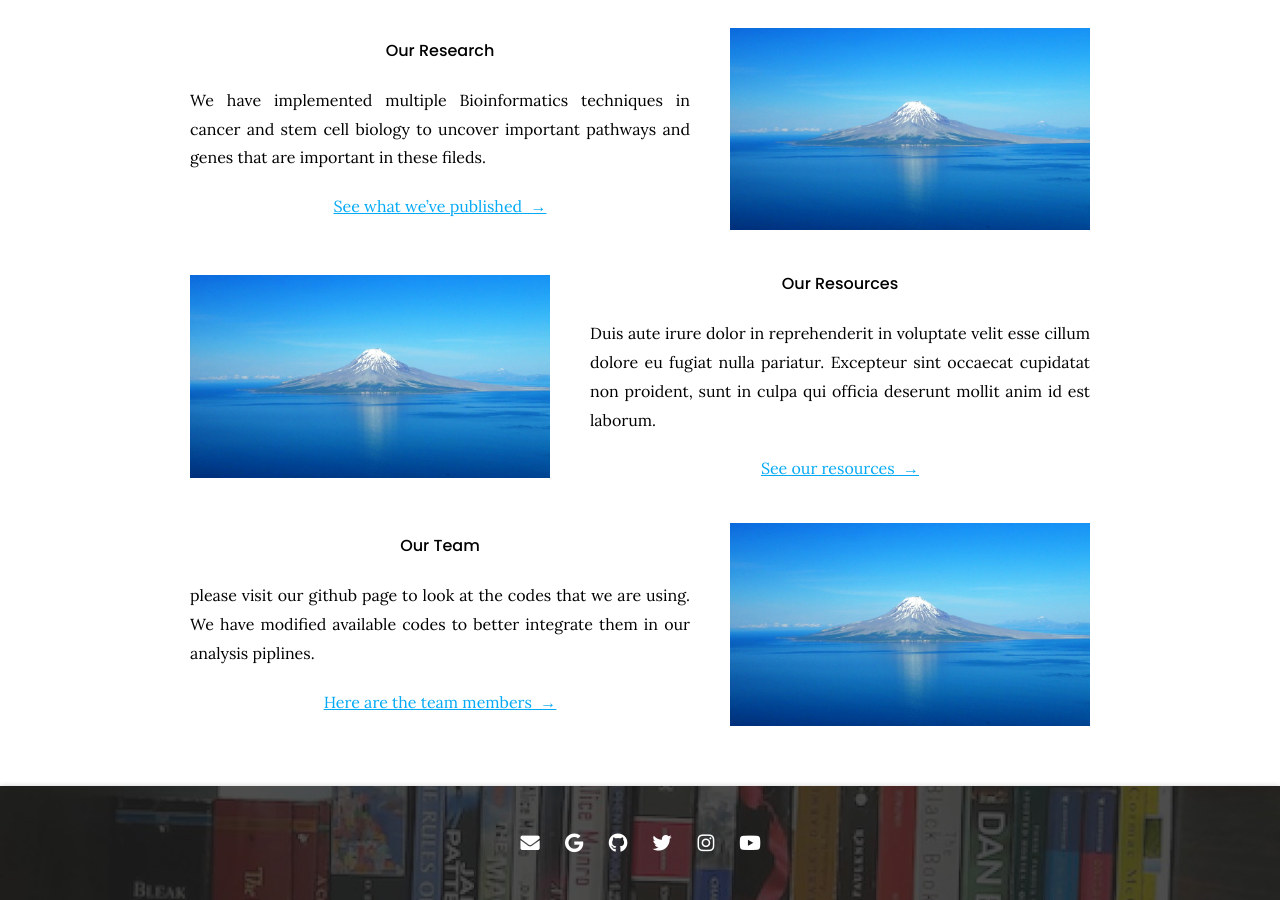
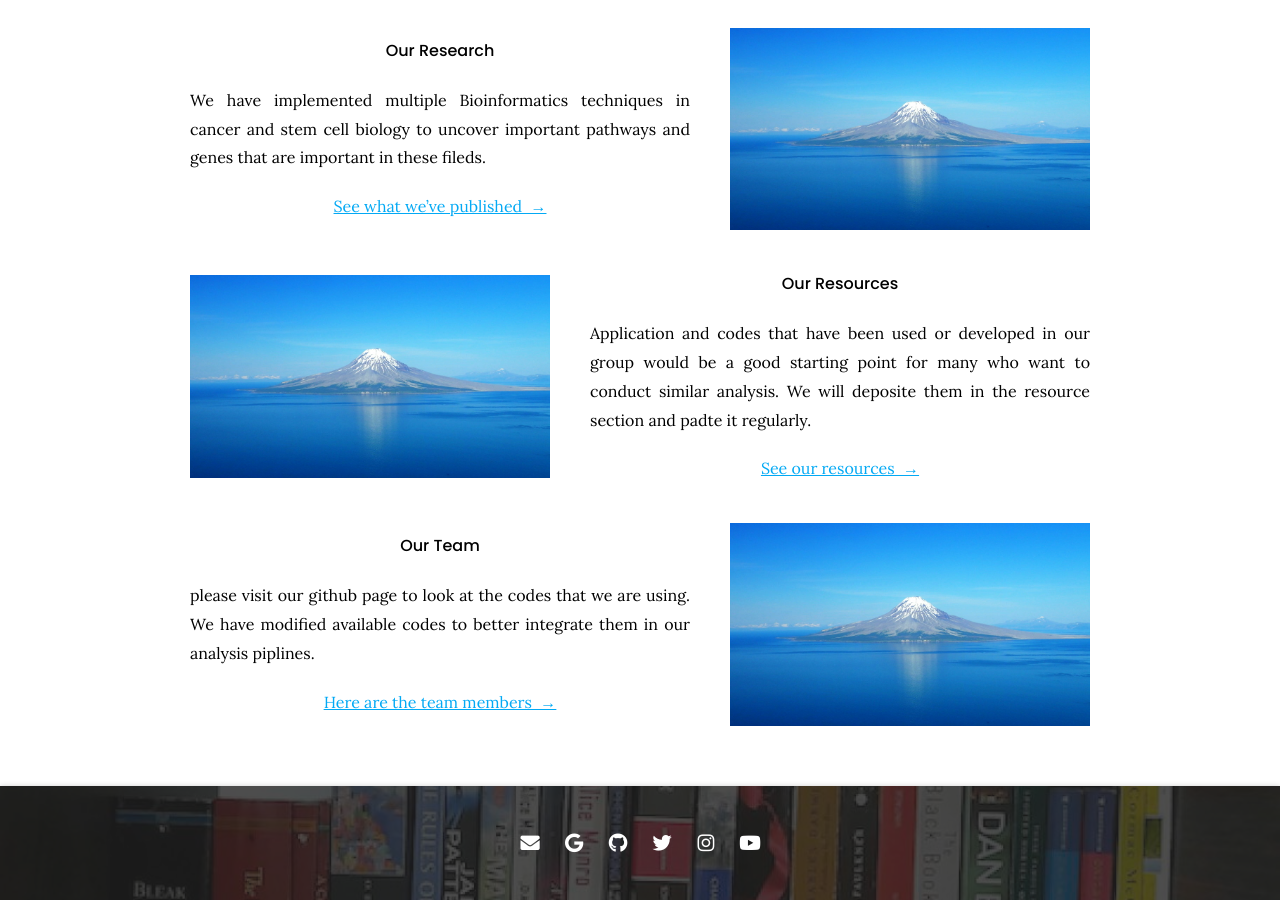
Before and after one commit to Hossein-Fallahi/Fallahi-Bioinformatics-Lab, a Jekyll site: the page built from index.md, in a window 1280 px wide and 900 px high, scrolled down 1552 px. Built offline with Jekyll 4.4.1, drawn with Linux system fonts in a browser that asks for light colours; nearby versions of some CDN libraries.

Commit message:
Update index.md

```diff
--- a/index.md
+++ b/index.md
@@ -52,10 +52,9 @@ We have implemented multiple Bioinformatics techniques in cancer and stem cell b
 %}
 
 {% capture text %}
-Duis aute irure dolor in reprehenderit in voluptate velit esse cillum dolore eu fugiat nulla pariatur.
-Excepteur sint occaecat cupidatat non proident, sunt in culpa qui officia deserunt mollit anim id est laborum.
+Application and codes that have been used or developed in our group would be a good starting point for many who want to conduct similar analysis. We will deposite them in the resource section and padte it regularly.
 
-[See our resources &nbsp;→](resources)
+[See our resources &nbsp;→](tools)
 {:.center}
 {% endcapture %}
 
```
